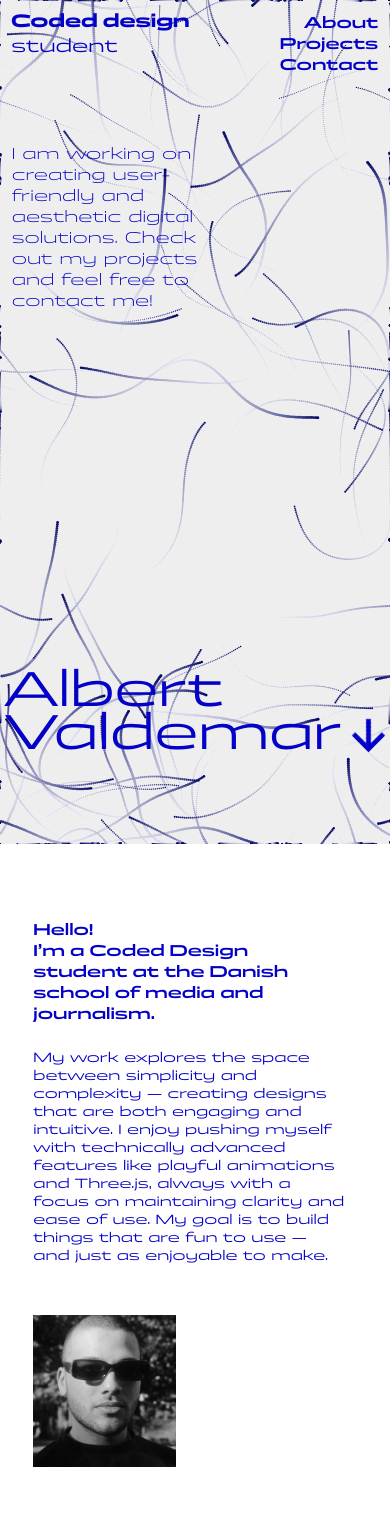
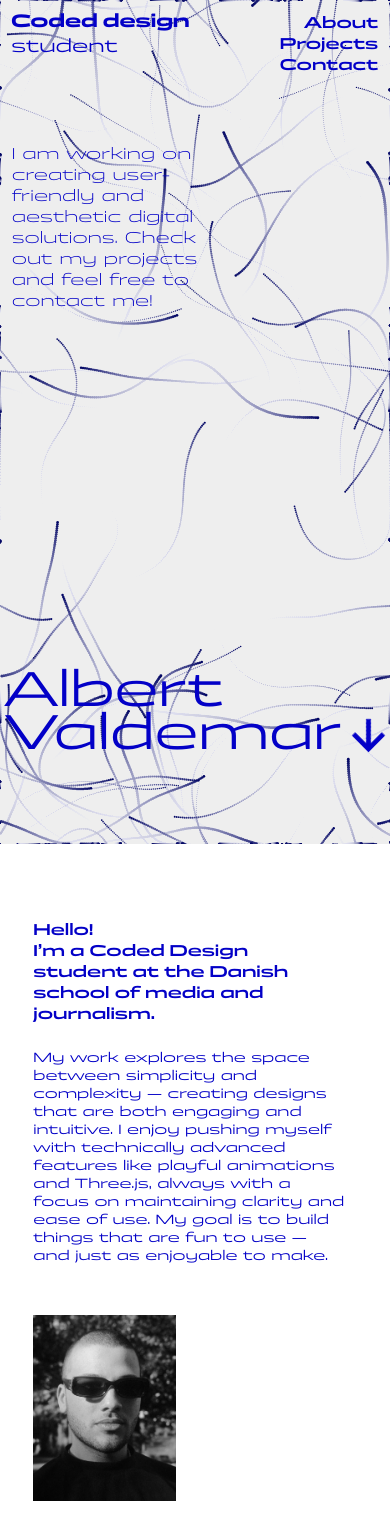
Before and after one commit to albertcaspersen/portfolie, a Vue app: page /about in a window 390 px wide. Shown: the top 1540 px of the page. Before the commit the page ends 1509 px from the top, so only its background shows below. Built offline with nearby package versions, Linux system fonts and the light colour scheme.

Commit message:
fix: pic

```diff
--- a/src/About.vue
+++ b/src/About.vue
@@ -474,7 +474,7 @@ onBeforeUnmount(() => {
     }
 
     .migPic {
-        height: 18vh; /* Juster billedhøjden for at balancere layoutet */
+        height: 22vh; /* Juster billedhøjden for at balancere layoutet */
     }
 
     .grid-migPic {
```
